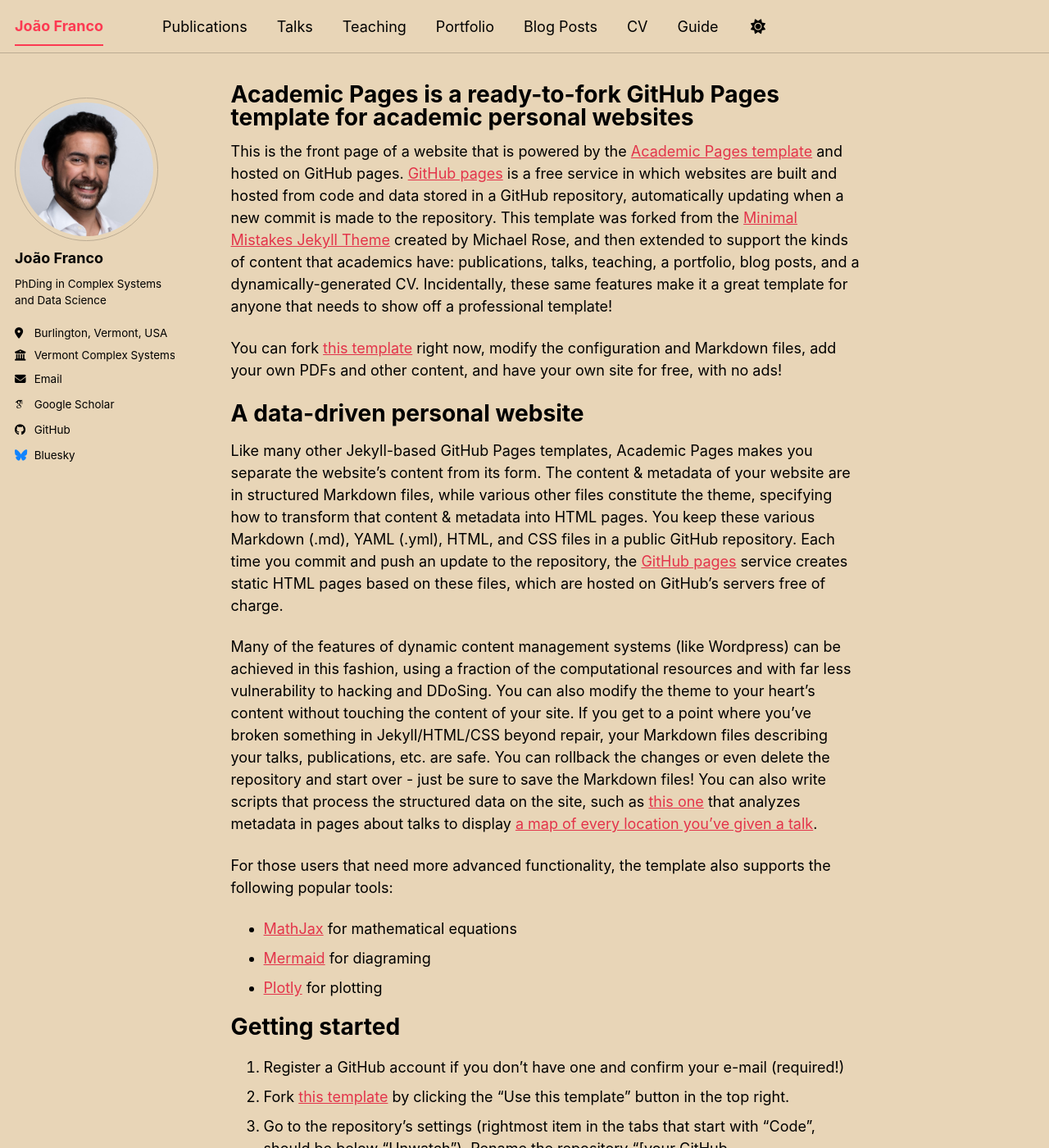
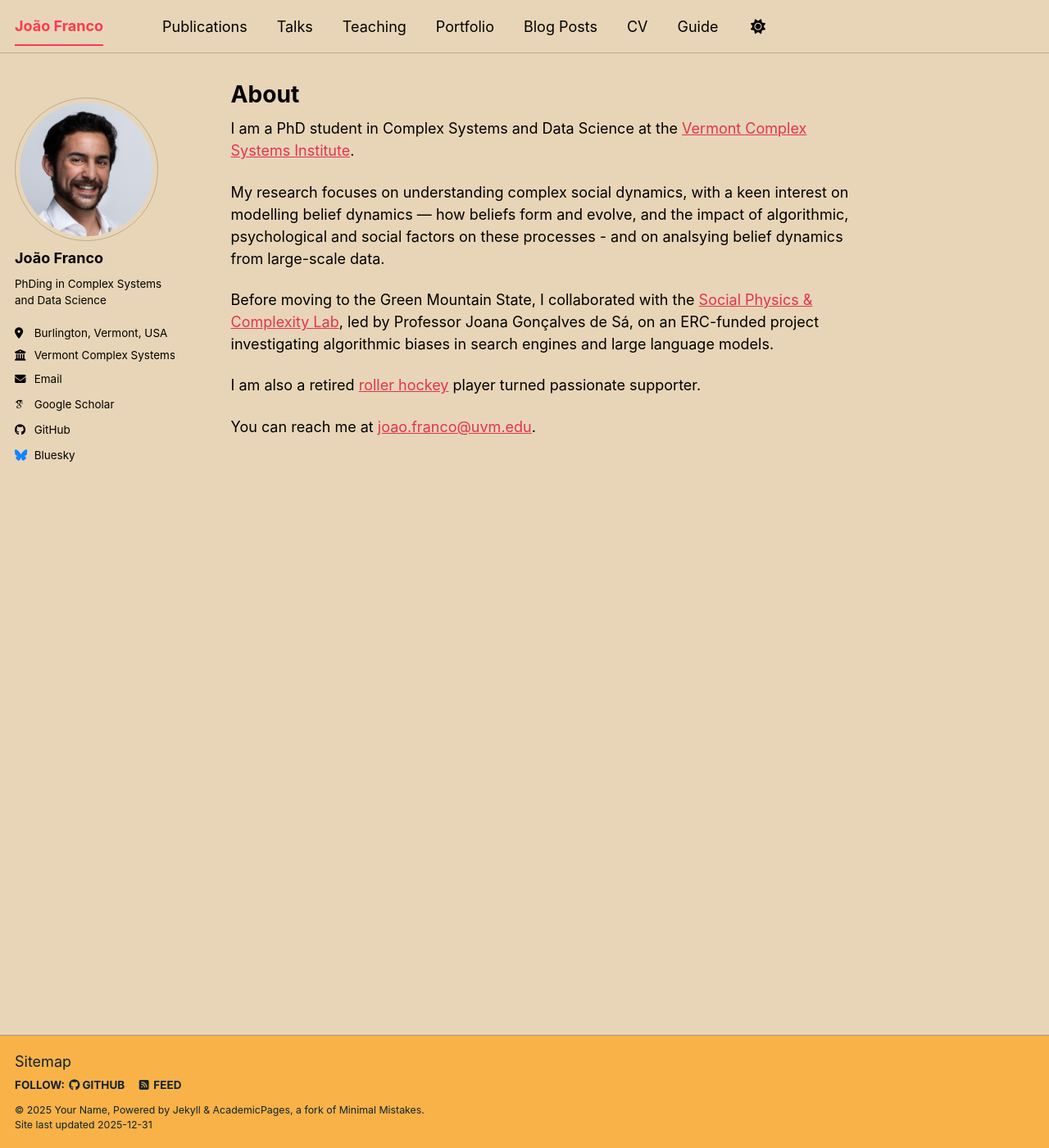
Before and after one commit to OkFranco/okfranco.github.io, a Jekyll site: the page built from _pages/about.md, in a window 1280 px wide and 1400 px high. Shown: the whole window at 82% size. Built offline with Jekyll 4.4.1, drawn with Linux system fonts in a browser that asks for light colours; some web fonts are replaced; a script bundle is joined from its source files by our own code; library files that are not in the unit come from our copies; a file with an impossible date is left out; some of the changed text lies outside the part shown.

Commit message:
main_page

```diff
--- a/_config.yml
+++ b/_config.yml
@@ -45,6 +45,7 @@
   researchgate     : # URL
   scopus           : # URL
   zotero           : # URL
+
 
 
   # Repositories and software development
--- a/_includes/author-profile.html
+++ b/_includes/author-profile.html
@@ -38,6 +38,9 @@
       {% endif %}
 
       <!-- Font Awesome and Academicons icons / Academic websites -->
+      <!-- {% if author.cv %}
+        <li><a href="{{ author.cv }}"><i class="ai ai-cv ai-fw icon-pad-right" aria-hidden="true"></i>CV</a></li>
+      {% endif %} -->
       {% if author.academia %}
         <li><a href="{{ author.academia }}"><i class="ai ai-academia ai-fw icon-pad-right" aria-hidden="true"></i>Academia</a></li>
       {% endif %}
--- a/_pages/about.md
+++ b/_pages/about.md
@@ -1,11 +1,37 @@
 ---
 permalink: /
-title: "Academic Pages is a ready-to-fork GitHub Pages template for academic personal websites"
+title: "About"
 author_profile: true
 redirect_from:
   - /about/
   - /about.html
 ---
+
+I am a PhD student in Complex Systems and Data Science at the [Vermont Complex Systems Institute](https://vermontcomplexsystems.org/).
+
+
+My research focuses on understanding complex social dynamics, with a keen interest on modelling belief dynamics — how beliefs form and evolve, and the impact of algorithmic, psychological and social factors on these processes - and on analsying belief dynamics from large-scale data.
+
+
+Before moving to the Green Mountain State, I collaborated with the [Social Physics & Complexity Lab](https://socialcomplexity.eu/), led by Professor Joana Gonçalves de Sá, on an ERC-funded project investigating algorithmic biases in search engines and large language models.
+
+
+I am also a retired [roller hockey](https://www.youtube.com/watch?v=qx1tXLwHNU0) player turned passionate supporter.
+
+
+You can reach me at [joao.franco@uvm.edu](mailto: joao.franco@uvm.edu).
+
+<!--
+
+Education
+------
+
+
+
+, collaborating with both [The Joint Lab](https://joint-lab.github.io/). He also works closely with the Computational Ethics Lab.
+João's research interests lie in understanding the (complex) dynamics of social systems, with a current focus on belief dynamics — how beliefs form and evolve, and the impact of algorithmic, psychological and social factors on these processes.
+
+Before coming to Vermont, João collaborated with the Social Physics & Complexity Lab, led by Prof. Joana Gonçalves de Sá, on an ERC-funded project investigating algorithmic biases in search engines and large language models.
 
 This is the front page of a website that is powered by the [Academic Pages template](https://github.com/academicpages/academicpages.github.io) and hosted on GitHub pages. [GitHub pages](https://pages.github.com) is a free service in which websites are built and hosted from code and data stored in a GitHub repository, automatically updating when a new commit is made to the repository. This template was forked from the [Minimal Mistakes Jekyll Theme](https://mmistakes.github.io/minimal-mistakes/) created by Michael Rose, and then extended to support the kinds of content that academics have: publications, talks, teaching, a portfolio, blog posts, and a dynamically-generated CV. Incidentally, these same features make it a great template for anyone that needs to show off a professional template!
 
@@ -53,4 +79,4 @@
 
 For more info
 ------
-More info about configuring Academic Pages can be found in [the guide](https://academicpages.github.io/markdown/), the [growing wiki](https://github.com/academicpages/academicpages.github.io/wiki), and you can always [ask a question on GitHub](https://github.com/academicpages/academicpages.github.io/discussions). The [guides for the Minimal Mistakes theme](https://mmistakes.github.io/minimal-mistakes/docs/configuration/) (which this theme was forked from) might also be helpful.
+More info about configuring Academic Pages can be found in [the guide](https://academicpages.github.io/markdown/), the [growing wiki](https://github.com/academicpages/academicpages.github.io/wiki), and you can always [ask a question on GitHub](https://github.com/academicpages/academicpages.github.io/discussions). The [guides for the Minimal Mistakes theme](https://mmistakes.github.io/minimal-mistakes/docs/configuration/) (which this theme was forked from) might also be helpful. -->
```
